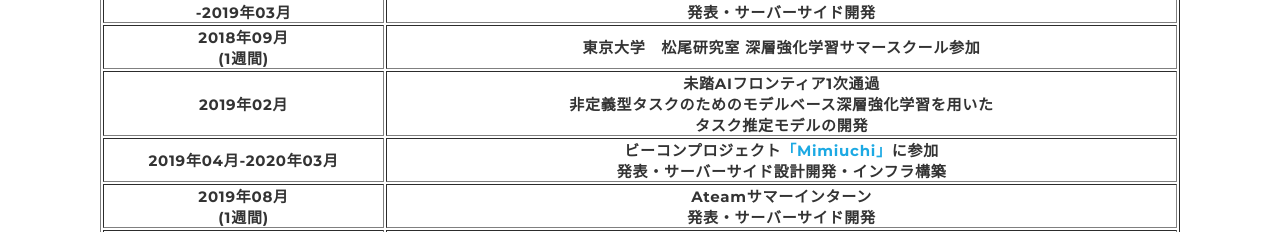
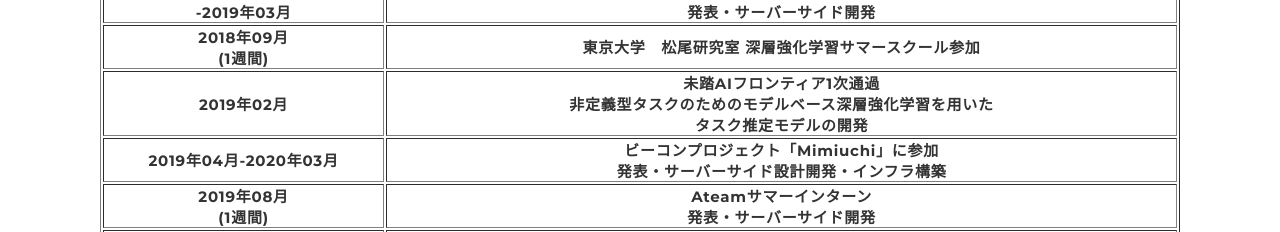
Before and after one commit to EbichanOO/EbichanOO.github.io, a plain HTML site: page index.html in a window 1280 px wide. Shown: the part 2520-2752 px from the top of the page. Drawn offline with nearby package versions, Linux system fonts and the light colour scheme.

Commit message:
[fix]del link of history

```diff
--- a/index.html
+++ b/index.html
@@ -151,7 +151,7 @@
               </tr>
               <tr>
                 <th>2019年04月-2020年03月</th>
-                <th>ビーコンプロジェクト<a href="mimiuchi-work.html">「Mimiuchi」</a>に参加<br>発表・サーバーサイド設計開発・インフラ構築</th>
+                <th>ビーコンプロジェクト「Mimiuchi」に参加<br>発表・サーバーサイド設計開発・インフラ構築</th>
               </tr>
               <tr>
                 <th>2019年08月<br>(1週間)</th>
```
